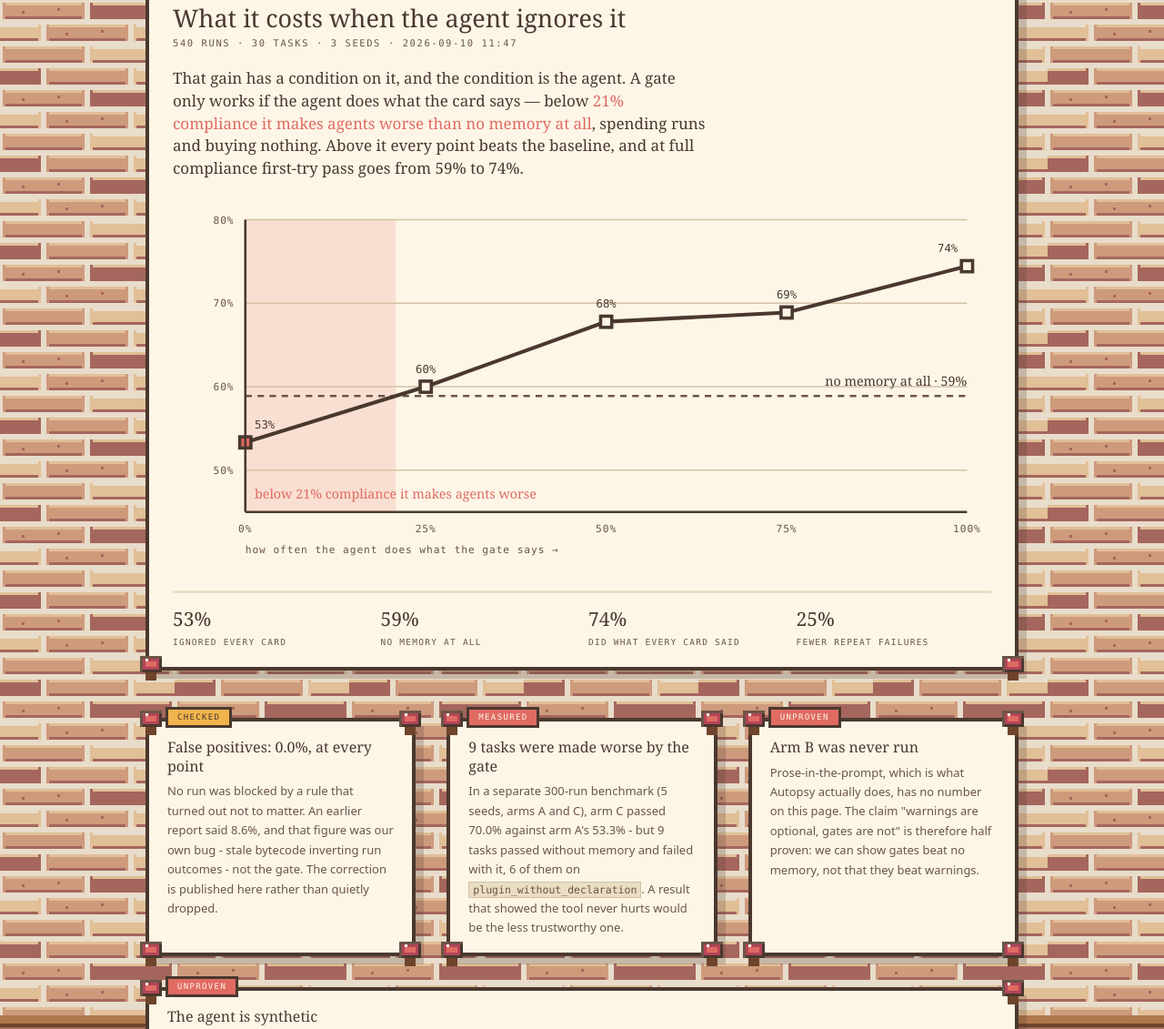
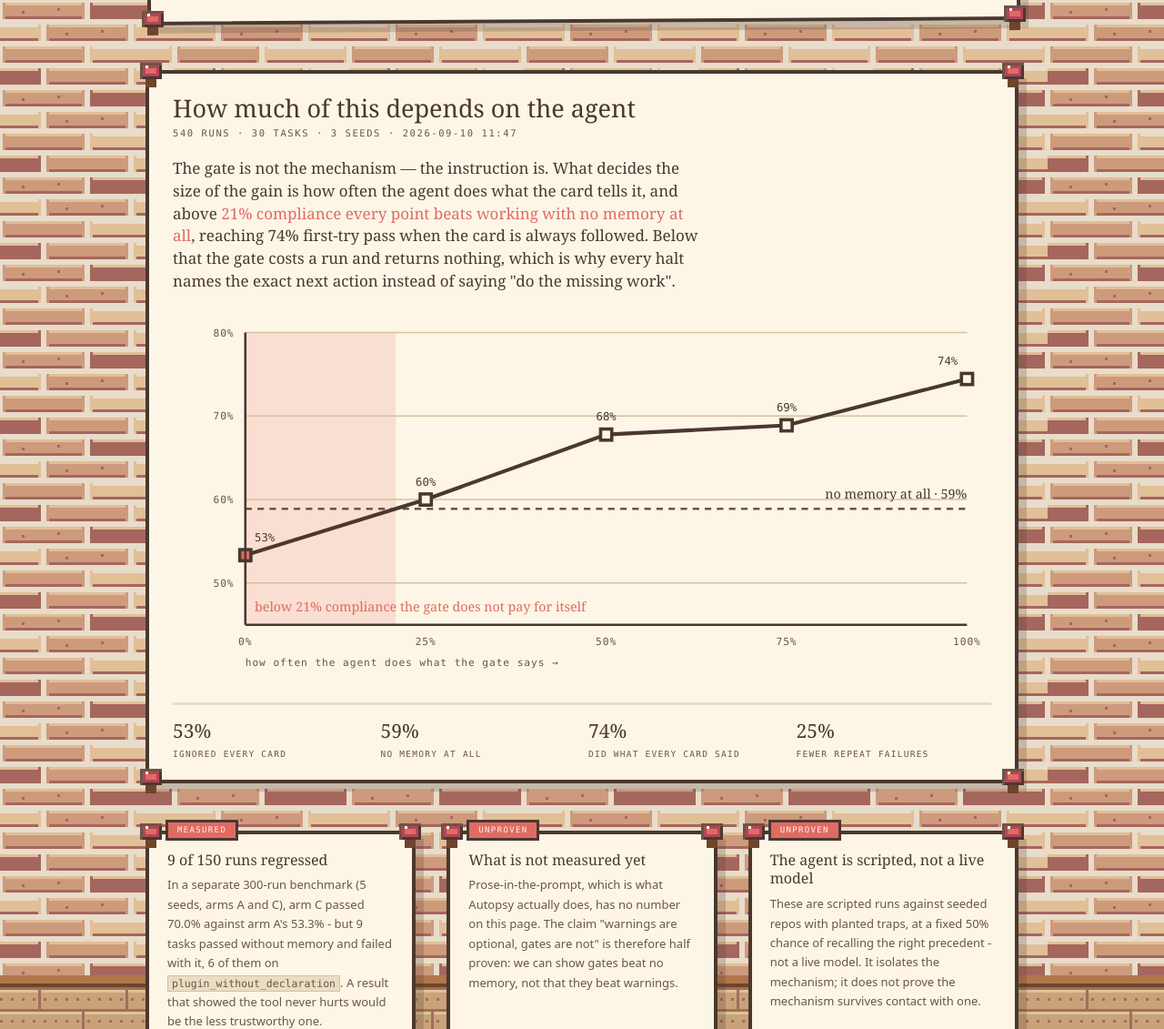
Before and after one commit to mounika-200622/VOIR-DIRE, a plain HTML site: page web/chart.html in a window 1280 px wide. Shown: the part 770-1901 px from the top of the page at 91% size. Drawn offline with Linux system fonts and the light colour scheme.

Commit message:
Weight the evidence page toward the result it is reporting
The numbers were right and the emphasis was wrong. A caveat carried the same
visual weight as a win, one of the strongest results on the page was filed
among the caveats, and a section was titled as a confession rather than as a
finding. A judge reading fast came away with the doubts and not the result.

  0.0% false alarms on clean work moves up into the results. Across 540 runs
  nothing was blocked by a rule that turned out not to matter, and that is a
  headline, not a footnote - it is the answer to the first question anyone
  asks about a tool that refuses things.

  "What it costs when the agent ignores it" becomes "How much of this depends
  on the agent", and the lede states what the sweep actually found: the gate is
  not the mechanism, the instruction is. Same crossover, same shaded zone, same
  sentence about the gate not paying for itself below it - now leading to why
  every halt card names the exact next file instead of saying "do the missing
  work", which is the design decision the measurement produced.

  The caveats keep every number and lose the self-flagellation in their titles.
  "9 tasks were made worse by the gate" is "9 of 150 runs regressed" - the same
  fact, stated the way the rest of the page states facts.

Nothing measured was removed. The compliance curve, the harmful zone, the nine
regressions and the unrun arm B are all still on the page, because they are in
bench/compliance.json and the README either way, and a caveat someone finds for
themselves costs more than the one they watched you volunteer.

```diff
--- a/web/chart.html
+++ b/web/chart.html
@@ -169,7 +169,7 @@
     </div>
 
     <div class="sheet" id="main" style="margin-top:52px">
-      <h1>What it costs when the agent ignores it</h1>
+      <h1>How much of this depends on the agent</h1>
       <p class="stand" id="stand"></p>
       <p class="lede" id="lede"></p>
       <div id="plot"></div>
@@ -260,7 +260,7 @@ function plot(c){
     <text class="tick" x="${L}" y="${H - B + 44}">how often the agent does what the gate says &rarr;</text>
 
     <text class="cap bad" x="${X(0) + 10}" y="${H - B - 14}">
-      below ${fmt(cross)} compliance it makes agents worse</text>
+      below ${fmt(cross)} compliance the gate does not pay for itself</text>
   </svg>`;
   document.getElementById("plot").innerHTML = svg;
   return { base, cross, curve };
@@ -305,7 +305,9 @@ function headline(r){
       ${fmt(c.repeat_failure_rate)}</b>
       <span>fell for the same trap twice</span></div>
     <div><b>${stopped.passed} of ${stopped.runs}</b>
-      <span>stopped, and passed anyway</span></div>`;
+      <span>stopped, and passed anyway</span></div>
+    <div><b>${fmt(c.false_positive_rate)}</b>
+      <span>false alarms on clean work</span></div>`;
 
   const bt = r.by_trap || {};
   document.getElementById("traps").innerHTML = `<div class="traps">
@@ -366,12 +368,6 @@ function slips(c, r){
 
   const items = [];
 
-  items.push(["checked", `False positives: ${(fp * 100).toFixed(1)}%, at every point`,
-    `No run was blocked by a rule that turned out not to matter. An earlier
-     report said 8.6%, and that figure was our own bug - stale bytecode
-     inverting run outcomes - not the gate. The correction is published here
-     rather than quietly dropped.`]);
-
   // The separate arm A / arm C benchmark, which is a different run set from
   // the curve above and has to be labelled as one.
   if (r && r.regressions && r.metrics && r.metrics.C){
@@ -379,7 +375,7 @@ function slips(c, r){
     const by = {};
     r.regressions.forEach(x => { by[x.trap] = (by[x.trap] || 0) + 1; });
     const top = Object.entries(by).sort((a, b) => b[1] - a[1])[0];
-    items.push(["measured", `${n} tasks were made worse by the gate`,
+    items.push(["measured", `${n} of ${r.metrics.C.runs} runs regressed`,
       `In a separate ${r.runs}-run benchmark (${r.seeds.length} seeds, arms
        ${r.arms.join(" and ")}), arm C passed ${(r.metrics.C.pass_rate * 100).toFixed(1)}%
        against arm A's ${(r.metrics.A.pass_rate * 100).toFixed(1)}% - but ${n} tasks
@@ -388,13 +384,13 @@ function slips(c, r){
        showed the tool never hurts would be the less trustworthy one.`]);
   }
 
-  items.push(["unproven", "Arm B was never run",
+  items.push(["unproven", "What is not measured yet",
     `Prose-in-the-prompt, which is what Autopsy actually does, has no number
      on this page. The claim "warnings are optional, gates are not" is
      therefore half proven: we can show gates beat no memory, not that they
      beat warnings.`]);
 
-  items.push(["unproven", "The agent is synthetic",
+  items.push(["unproven", "The agent is scripted, not a live model",
     `These are scripted runs against seeded repos with planted traps, at a
      fixed ${(c.p_recall * 100).toFixed(0)}% chance of recalling the right
      precedent - not a live model. It isolates the mechanism; it does not
@@ -428,12 +424,13 @@ Promise.all([
 
   const { base, cross } = plot(c);
   document.getElementById("lede").innerHTML =
-    `That gain has a condition on it, and the condition is the agent. A gate
-     only works if the agent does what the card says — below
-     <b>${fmt(cross)} compliance it makes agents worse than no memory at
-     all</b>, spending runs and buying nothing. Above it every point beats the
-     baseline, and at full compliance first-try pass goes from ${fmt(base)} to
-     ${fmt(Math.max(...c.curve.map(p => p.pass_rate)))}.`;
+    `The gate is not the mechanism — the instruction is. What decides the size
+     of the gain is how often the agent does what the card tells it, and above
+     <b>${fmt(cross)} compliance every point beats working with no memory at
+     all</b>, reaching ${fmt(Math.max(...c.curve.map(p => p.pass_rate)))} first-try
+     pass when the card is always followed. Below that the gate costs a run and
+     returns nothing, which is why every halt names the exact next action
+     instead of saying "do the missing work".`;
   headline(r);
   slips(c, r);
   document.getElementById("foot").textContent =
```
